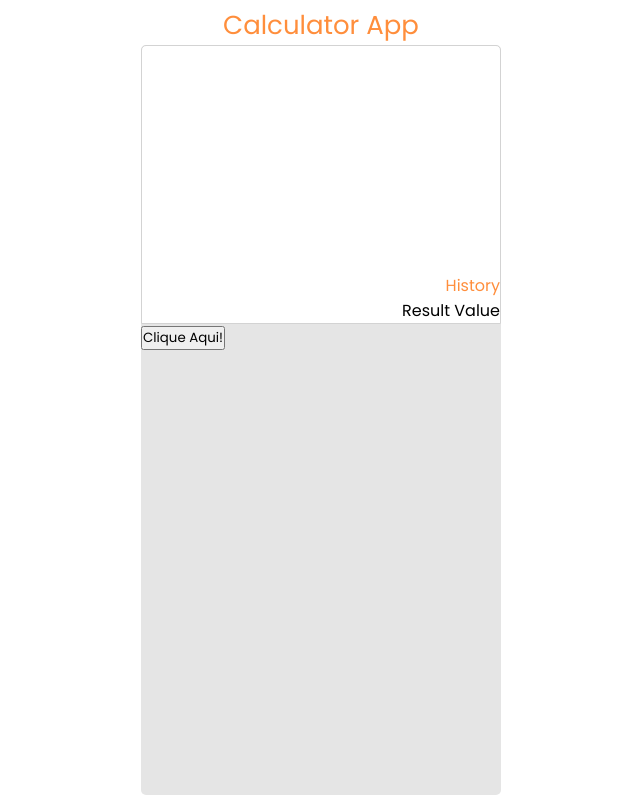
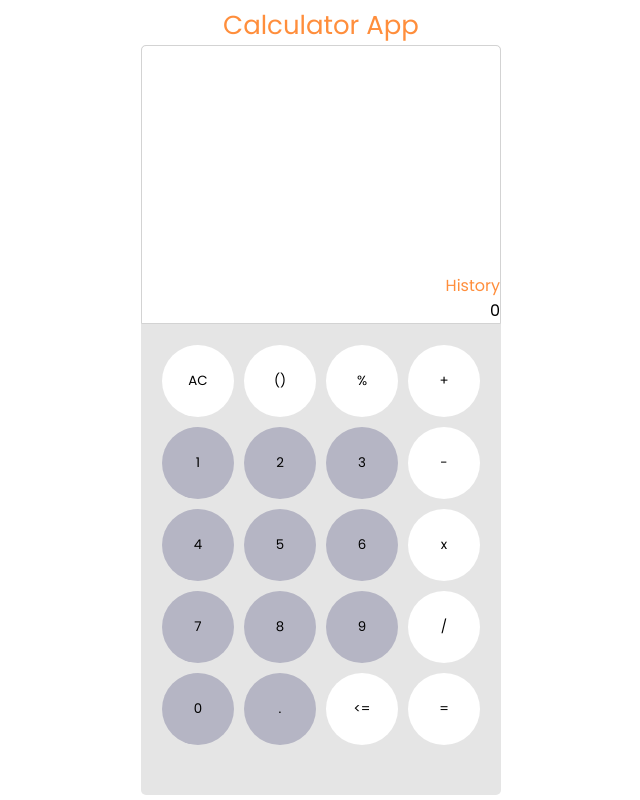
Before and after one commit to valdir-ti/react-calculator, a React (Create React App) app: page / in a window 1280 px wide. Shown: the whole page, without its empty margins (319-959 px from the left). Built offline with nearby package versions, Linux system fonts and the light colour scheme.

Commit message:
feat: add value to button

```diff
--- a/src/App.tsx
+++ b/src/App.tsx
@@ -1,7 +1,7 @@
 import React from 'react';
-import { Button } from './components/Button';
+import { Body } from './components/Body';
 import { Result } from './components/Result';
-import { Container, Header, Title, AppContainer } from './style';
+import { Container, Header, Title, AppContainer } from './styles';
 import { GlobalStyle } from './styles/globals';
 
 export function App() {
@@ -14,7 +14,7 @@ export function App() {
       </Header>
       <AppContainer>
         <Result />
-        <Button />
+        <Body />
       </AppContainer>
       <GlobalStyle />
     </Container>
--- /dev/null
+++ b/src/components/Body/index.tsx
@@ -0,0 +1,28 @@
+import React from 'react'
+import { Button } from '../Button'
+import { Container } from './styles'
+
+export function Body() {
+  return <Container>
+      <Button name='AC' background='#fff' value='AC'/>
+      <Button name='()' background='#fff' value='()'/>
+      <Button name='%' background='#fff' value='%'/>
+      <Button name='+' background='#fff' value='+'/>
+      <Button name='1' value='1'/>
+      <Button name='2' value='2'/>
+      <Button name='3' value='3'/>
+      <Button name='-' background='#fff' value='-'/>
+      <Button name='4' value='4'/>
+      <Button name='5' value='5'/>
+      <Button name='6' value='6'/>
+      <Button name='x' background='#fff' value='x'/>
+      <Button name='7' value='7'/>
+      <Button name='8' value='8'/>
+      <Button name='9' value='9'/>
+      <Button name='/' background='#fff' value='/'/>
+      <Button name='0' value='0'/>
+      <Button name='.' value='.'/>
+      <Button name='<=' background='#fff' value='return'/>
+      <Button name='=' background='#fff' value='total'/>
+  </Container>
+}
--- /dev/null
+++ b/src/components/Body/styles.ts
@@ -0,0 +1,6 @@
+import styled from "styled-components"
+
+export const Container = styled.div`
+    padding: 16px;
+    text-align: center;
+`
--- a/src/components/Button/index.tsx
+++ b/src/components/Button/index.tsx
@@ -1,5 +1,16 @@
 import React from 'react'
+import { Button as ButtonApp } from './styles'
 
-export function Button() {
-    return <button>Clique Aqui!</button>
+interface IButton {
+    name: string;
+    background?: string;
+    value?: string;
 }
+
+export function Button({ name, background = '#b5b5c4', value }: IButton) {
+    function handleClick () {
+        alert(`handleButton clicked ${value}`)
+    }
+
+    return <ButtonApp style={{backgroundColor: background}} onClick={handleClick}>{name}</ButtonApp>
+}
--- a/src/components/Button/styles.tsx
+++ b/src/components/Button/styles.tsx
@@ -1 +1,9 @@
 import styled from "styled-components"
+
+export const Button = styled.button`
+    width: 72px;
+    height: 72px;
+    border-radius: 50%;
+    border: 0;
+    margin: 5px;
+`
--- a/src/components/Value/index.tsx
+++ b/src/components/Value/index.tsx
@@ -1,5 +1,6 @@
 import React from 'react'
+import { Title } from './styles'
 
 export function Value() {
-    return <p>Result Value</p>
+    return <Title>0</Title>
 }
--- /dev/null
+++ b/src/components/Value/styles.ts
@@ -0,0 +1,7 @@
+import styled from "styled-components"
+
+export const Container = styled.div``
+
+export const Title = styled.p`
+
+`
```
Also changed, not shown: src/styles.ts (renamed from src/style.ts).
